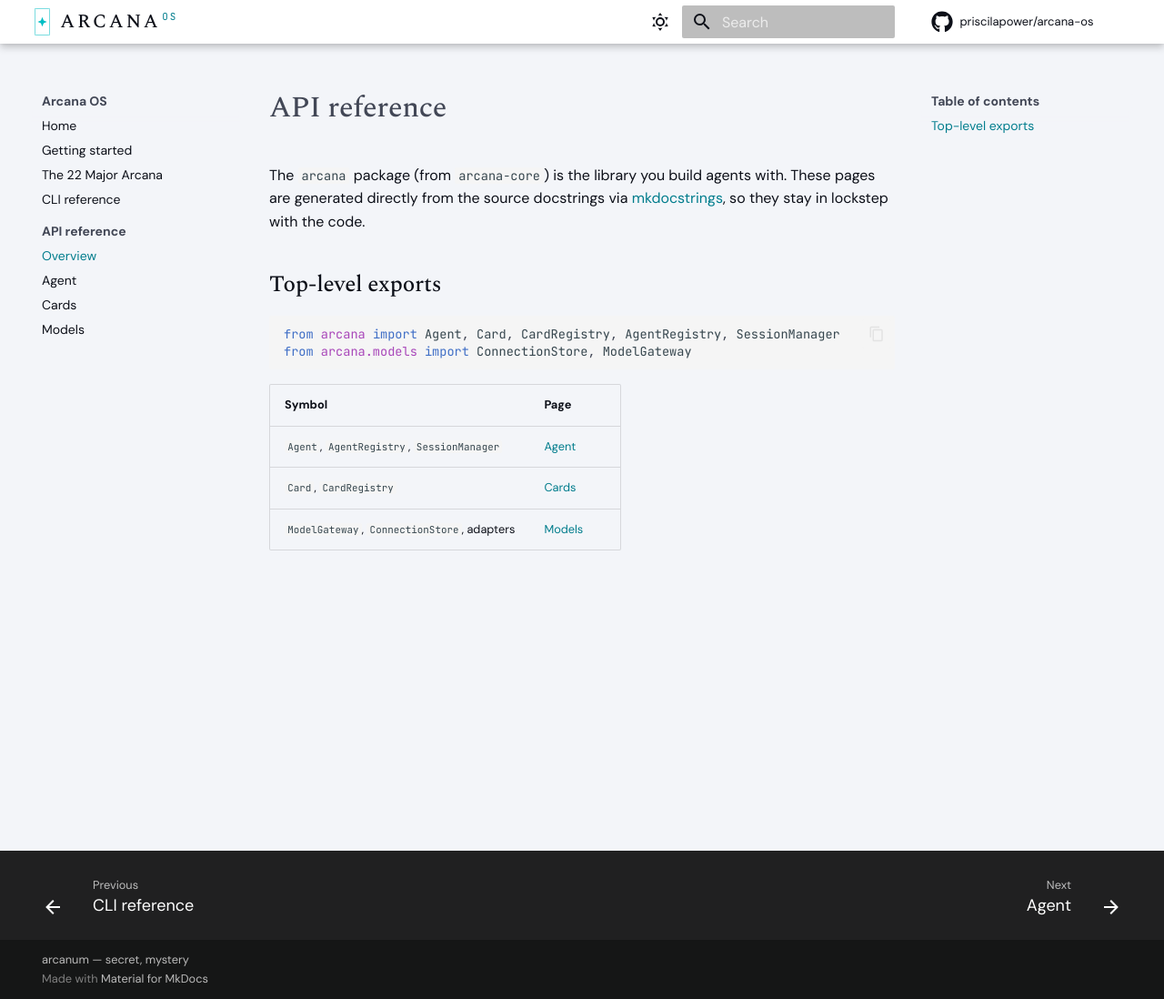
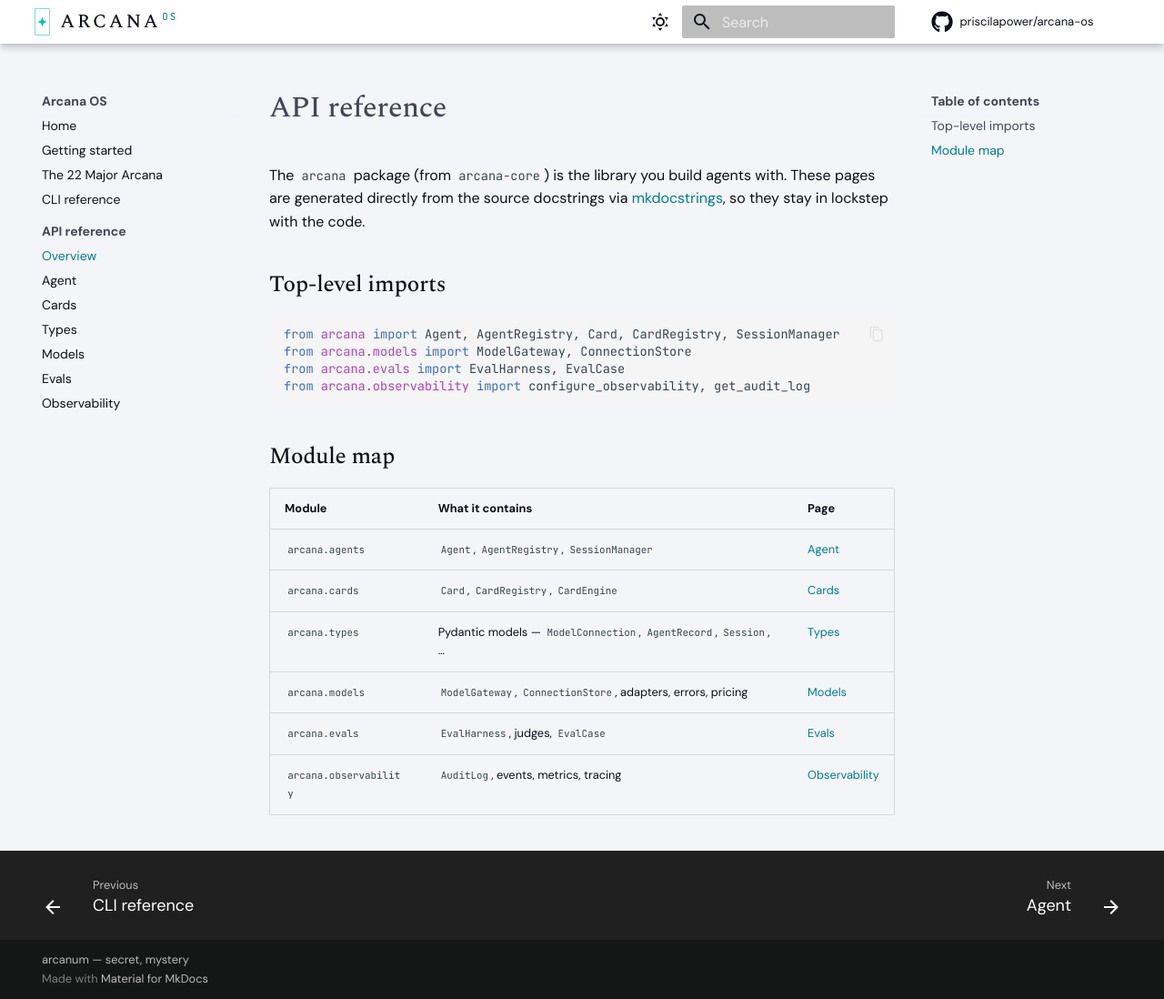
Before and after one commit to priscilapower/arcana-os, an MkDocs documentation site: the page built from docs/api/index.md, in a window 1280 px wide and 1098 px high. Shown: the whole window at 91% size. Built offline with MkDocs 1.6.1 and Material for MkDocs 9.7.7, drawn with Linux system fonts in a browser that asks for light colours; comment, search, counter and statistics services are not loaded.

````diff
--- a/docs/api/index.md
+++ b/docs/api/index.md
@@ -5,15 +5,22 @@ These pages are generated directly from the source docstrings via
 [mkdocstrings](https://mkdocstrings.github.io/), so they stay in lockstep with
 the code.
 
-## Top-level exports
+## Top-level imports
 
 ```python
-from arcana import Agent, Card, CardRegistry, AgentRegistry, SessionManager
-from arcana.models import ConnectionStore, ModelGateway
+from arcana import Agent, AgentRegistry, Card, CardRegistry, SessionManager
+from arcana.models import ModelGateway, ConnectionStore
+from arcana.evals import EvalHarness, EvalCase
+from arcana.observability import configure_observability, get_audit_log
 ```
 
-| Symbol | Page |
-|--------|------|
-| `Agent`, `AgentRegistry`, `SessionManager` | [Agent](agent.md) |
-| `Card`, `CardRegistry` | [Cards](cards.md) |
-| `ModelGateway`, `ConnectionStore`, adapters | [Models](models.md) |
+## Module map
+
+| Module | What it contains | Page |
+|--------|-----------------|------|
+| `arcana.agents` | `Agent`, `AgentRegistry`, `SessionManager` | [Agent](agent.md) |
+| `arcana.cards` | `Card`, `CardRegistry`, `CardEngine` | [Cards](cards.md) |
+| `arcana.types` | Pydantic models — `ModelConnection`, `AgentRecord`, `Session`, … | [Types](types.md) |
+| `arcana.models` | `ModelGateway`, `ConnectionStore`, adapters, errors, pricing | [Models](models.md) |
+| `arcana.evals` | `EvalHarness`, judges, `EvalCase` | [Evals](evals.md) |
+| `arcana.observability` | `AuditLog`, events, metrics, tracing | [Observability](observability.md) |
--- a/mkdocs.yml
+++ b/mkdocs.yml
@@ -103,4 +103,7 @@ nav:
       - Overview: api/index.md
       - Agent: api/agent.md
       - Cards: api/cards.md
+      - Types: api/types.md
       - Models: api/models.md
+      - Evals: api/evals.md
+      - Observability: api/observability.md
````
Also changed, not shown: docs/api/cards.md (+8 -0 lines), docs/api/evals.md (added, +34 -0 lines), docs/api/models.md (+50 -1 lines), docs/api/observability.md (added, +53 -0 lines), docs/api/types.md (added, +50 -0 lines), 1 other file.
